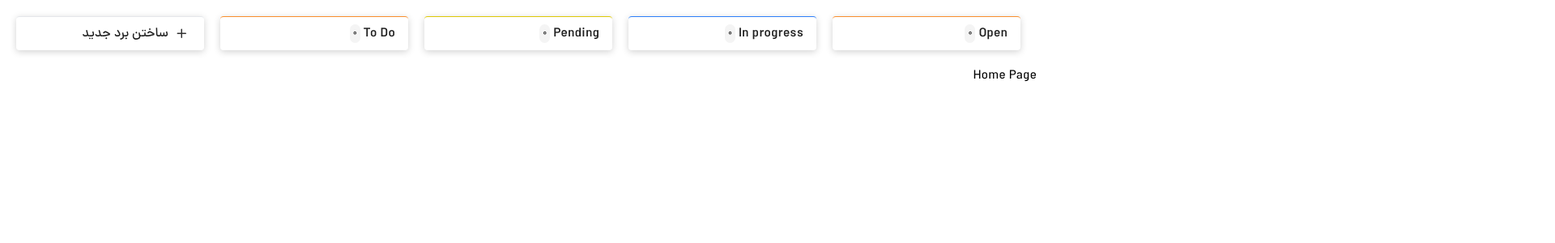
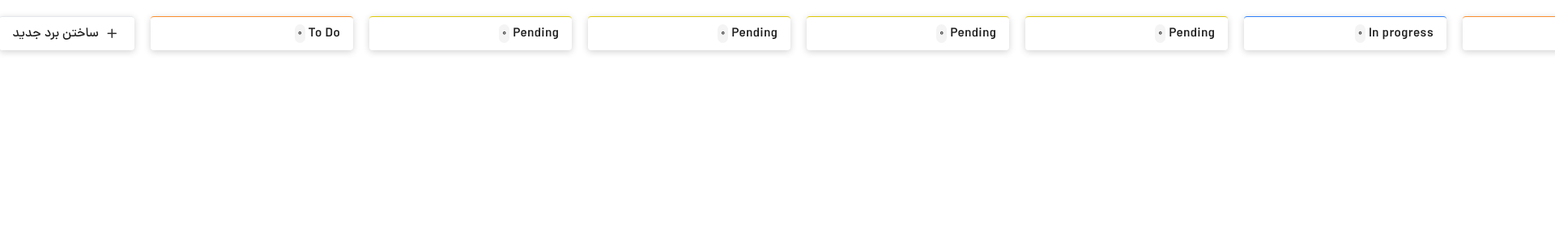
Before and after one commit to Quera-Spring-Front-end-Bootcamp/Group3, a React (Vite) app: page / in a window 1280 px wide. Shown: the top 300 px of the page at 81% size, 1920 px wide, since content can reach past the window. Built offline with nearby package versions, Linux system fonts and the light colour scheme.

Commit message:
fix width

```diff
--- a/src/components/BoardTitle/BoardTitle.jsx
+++ b/src/components/BoardTitle/BoardTitle.jsx
@@ -7,6 +7,9 @@ export const BoardTitle = ({ badgeValue }) => {
   const card = [
     { id: "1", title: "Open", color: "#F98F2E" },
     { id: "2", title: "In progress", color: "#2E7FF9" },
+    { id: "3", title: "Pending", color: "#DEC908" },
+    { id: "3", title: "Pending", color: "#DEC908" },
+    { id: "3", title: "Pending", color: "#DEC908" },
     { id: "3", title: "Pending", color: "#DEC908" },
     { id: "4", title: "To Do", color: "#F98F2E" },
   ];
@@ -34,12 +37,11 @@ export const BoardTitle = ({ badgeValue }) => {
     console.log("addNewClickHandler");
   };
   return (
-    <div className="w-full">
-      <div className="flex gap-5 p-5 whitespace-nowrap">
+    <div className="flex gap-5 m-5 whitespace-nowrap">
       {card.map((item) => (
         <div
           key={item.id}
-            className={`group transition-all  max-w-[250px] w-full px-4 py-2 flex  items-center justify-between shadow-[0_2px_8px_rgba(0,0,0,0.18)] rounded border-t group-hover:opacity-100`}
+          className={`group transition-all  min-w-[250px] w-full px-4 py-2 flex  items-center justify-between shadow-[0_2px_8px_rgba(0,0,0,0.18)] rounded border-t group-hover:opacity-100`}
           style={{ borderTopColor: item.color }}
         >
           <div className="flex gap-1 items-center">
@@ -102,7 +104,6 @@ export const BoardTitle = ({ badgeValue }) => {
         </div>
       </div>
     </div>
-    </div>
   );
 };
 BoardTitle.defaultProps = {
```
Lines whose indentation alone changed are shown as unchanged.
